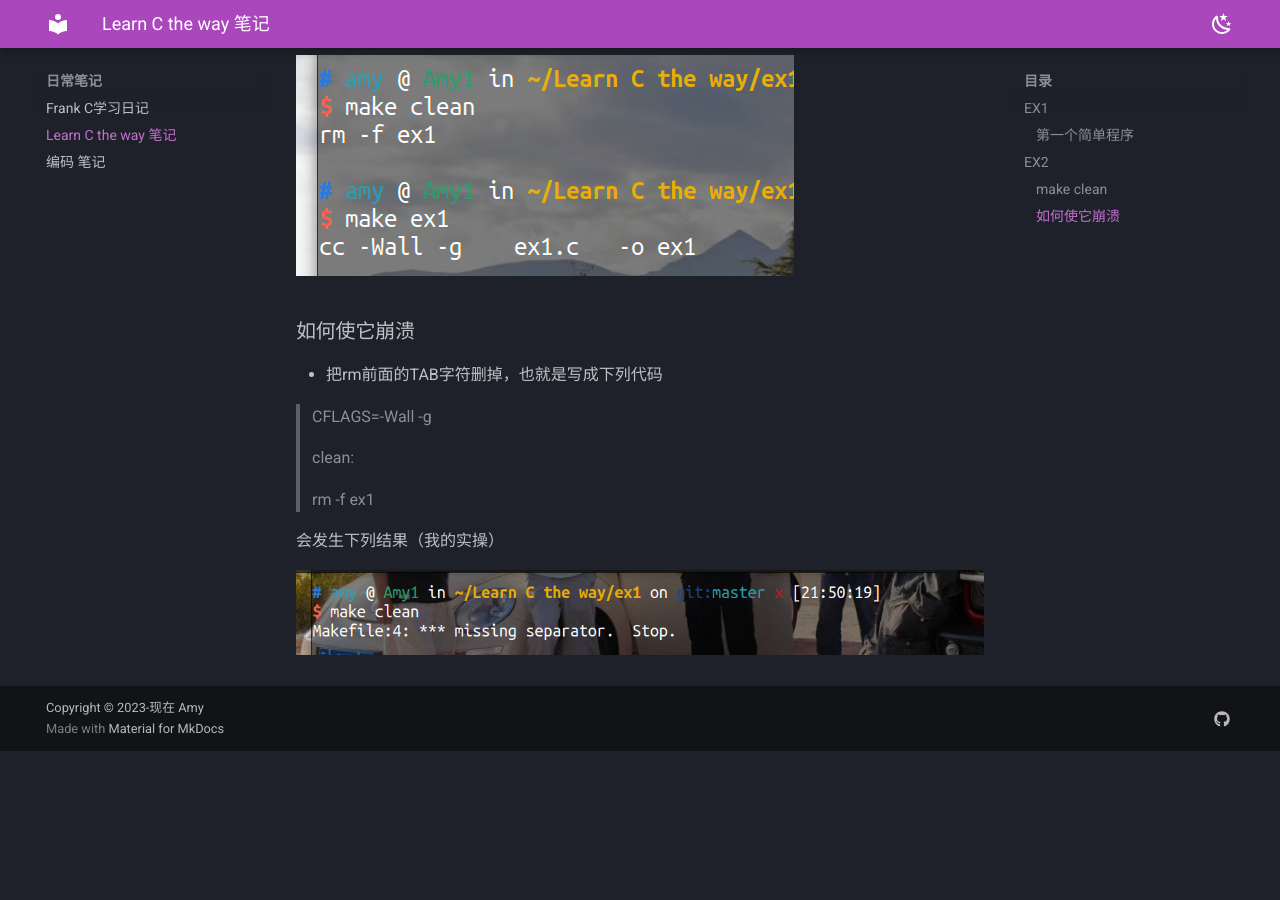
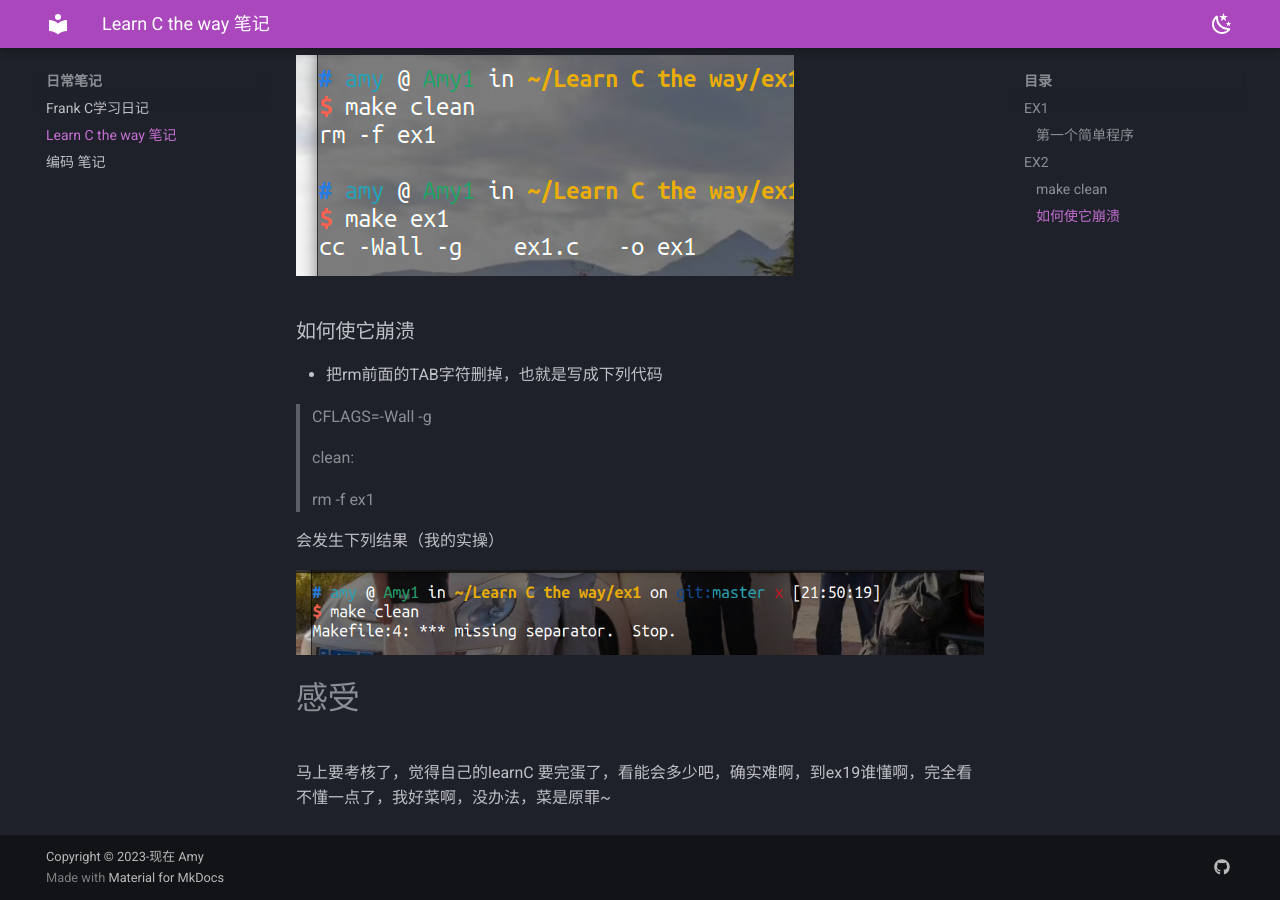
Before and after one commit to AmyWang5/Amyhhh-blog, an MkDocs documentation site: the page built from docs/AMY3/LearnC.md, in a window 1280 px wide and 900 px high, scrolled down 3187 px. Built offline with MkDocs 1.6.1 and Material for MkDocs 9.7.7, drawn with Linux system fonts in a browser that asks for light colours; before the commit the page ends 3938 px from its top, so only the background shows below that.

Commit message:
2023-12-26_20:13:42 update

```diff
--- a/docs/AMY3/LearnC.md
+++ b/docs/AMY3/LearnC.md
@@ -63,3 +63,11 @@
 会发生下列结果（我的实操）
 
 ![](./pic1/ex2(4).jpg)
+
+
+
+
+
+# 感受
+
+马上要考核了，觉得自己的learnC 要完蛋了，看能会多少吧，确实难啊，到ex19谁懂啊，完全看不懂一点了，我好菜啊，没办法，菜是原罪~
```
